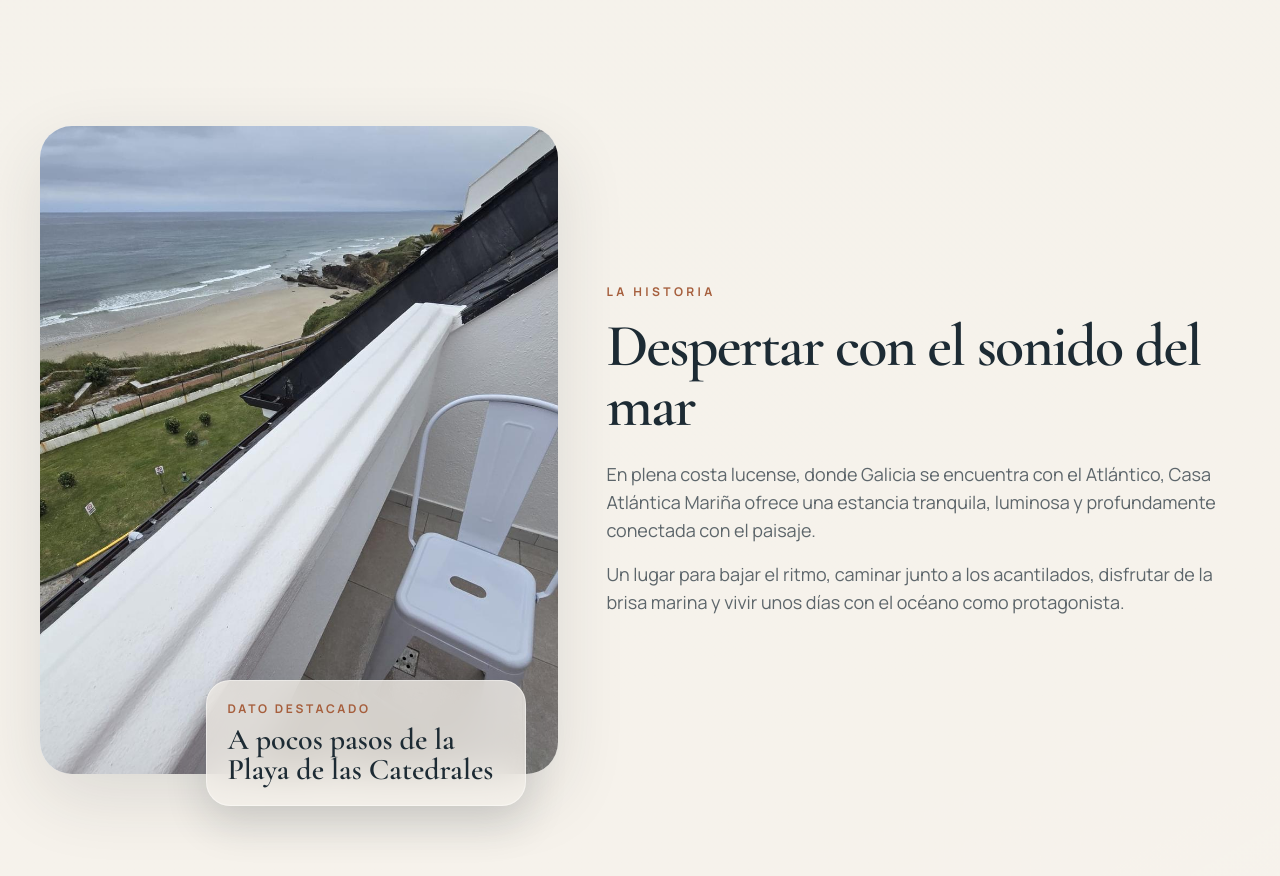
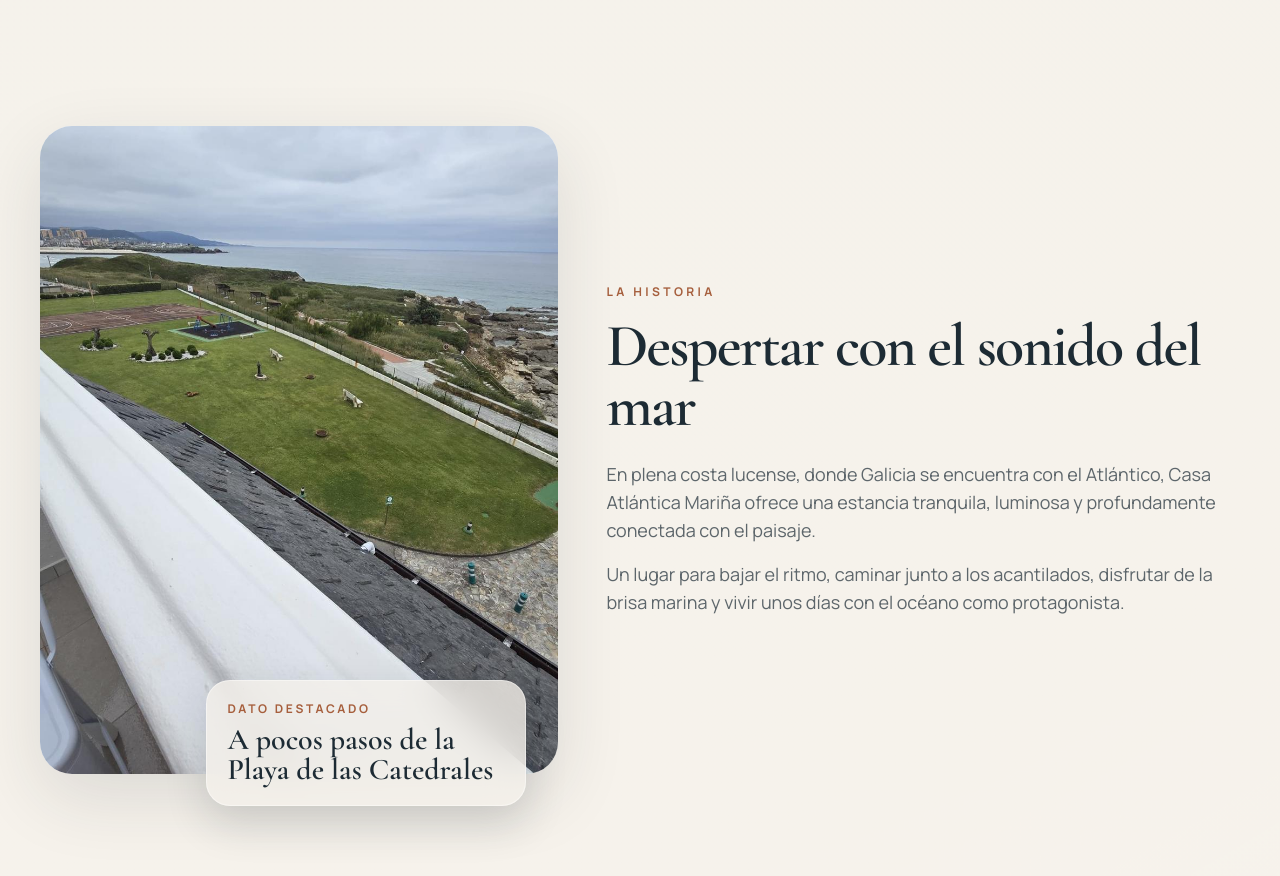
Before and after one commit to mjonateca/CASAATLANTICA, a React (Vite) app: page / in a window 1280 px wide. Shown: the part 802-1678 px from the top of the page. Built offline with nearby package versions, Linux system fonts and the light colour scheme.

Commit message:
Update StorySection.jsx

```diff
--- a/src/components/StorySection.jsx
+++ b/src/components/StorySection.jsx
@@ -8,7 +8,7 @@ export default function StorySection() {
     <section className="section-shell py-24 sm:py-32">
       <div className="grid items-center gap-12 lg:grid-cols-[0.9fr_1.1fr]">
         <div className="relative order-2 lg:order-1">
-          <ImageCard image={images.terrace} imgClassName="aspect-[4/5] sm:aspect-[5/4] lg:aspect-[4/5]" />
+          <ImageCard image={images.urbanizationView} imgClassName="aspect-[4/5] sm:aspect-[5/4] lg:aspect-[4/5]" />
           <Reveal
             delay={0.18}
             className="glass absolute -bottom-8 left-5 max-w-xs rounded-[1.5rem] p-5 shadow-lift sm:left-auto sm:right-8"
```
